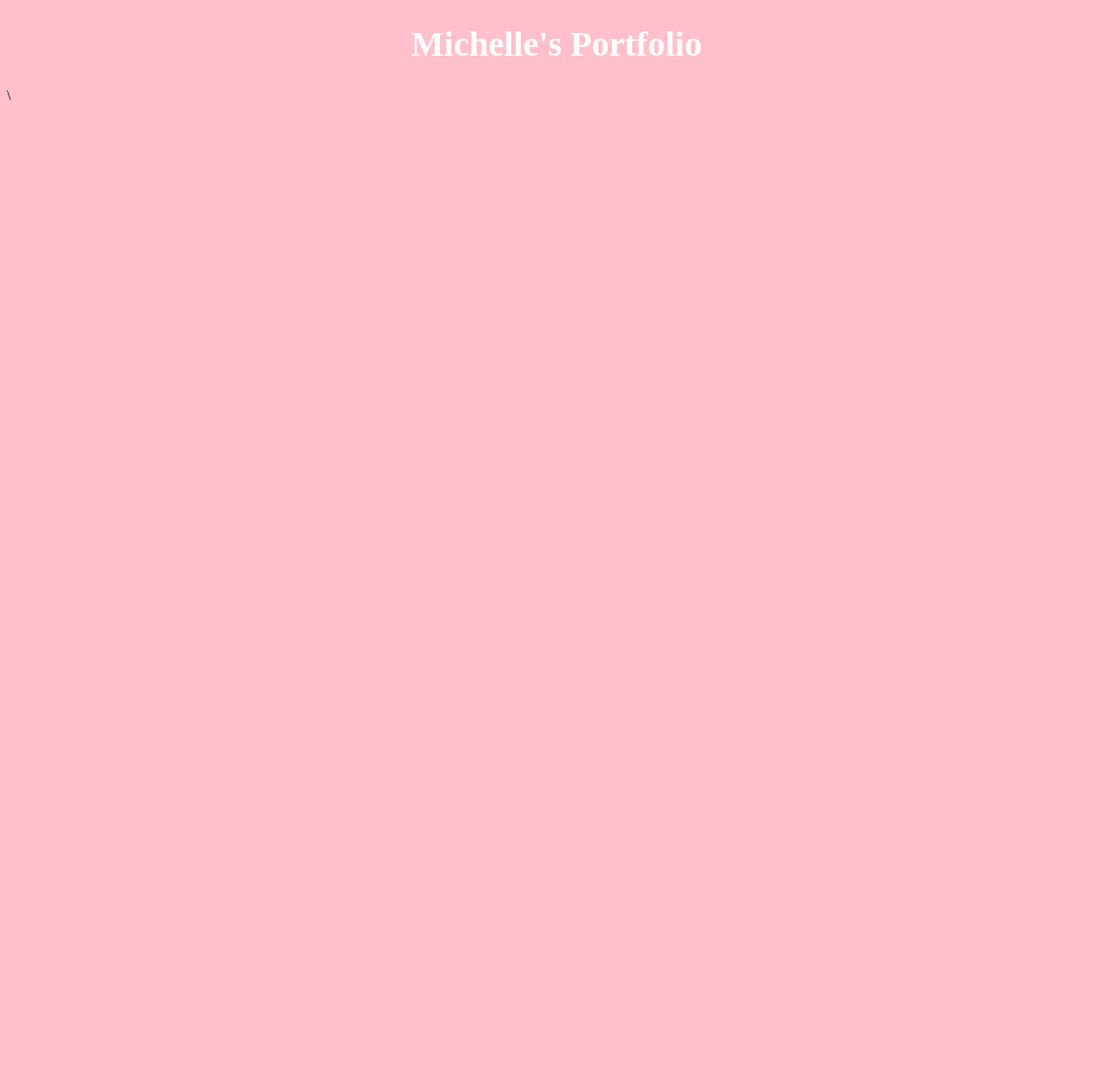
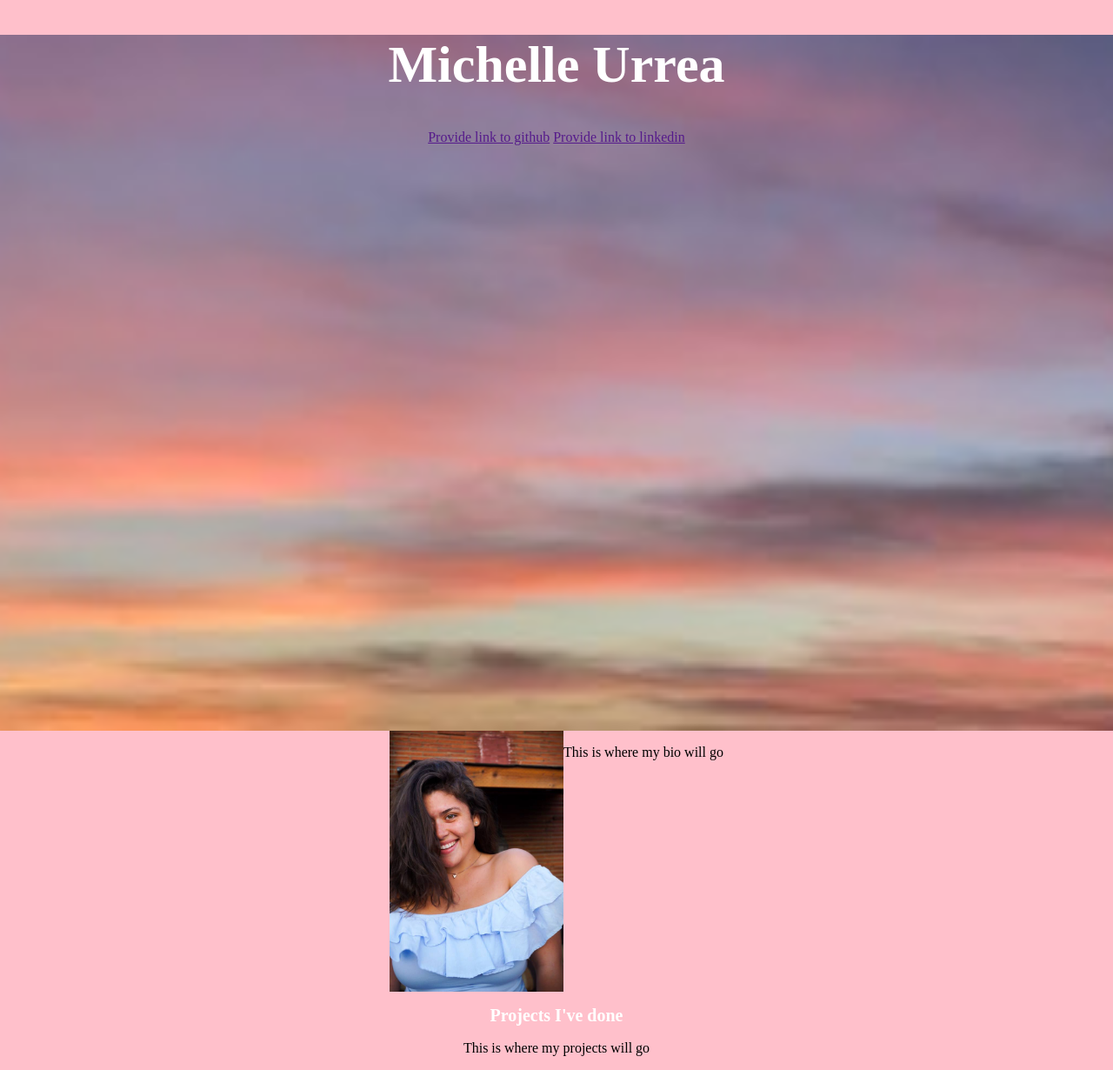
Before and after one commit to michelleurrea/personal-portfolio, a plain HTML site: page index.html in a window 1280 px wide. Shown: the whole page at 87% size. Before the commit the page ends 800 px from the top, so only its background shows below. Drawn offline with Linux system fonts and the light colour scheme; a web font is replaced by a local one.

Commit message:
Planned out the layout of my page

```diff
--- a/index.html
+++ b/index.html
@@ -1,12 +1,28 @@
 <!DOCTYPE html>
 <html>
 <head>
-	<title>Michelle's Portfolio</title>
+	<title>Michelle Urrea</title>
 	<link href='https://fonts.googleapis.com/css?family=Aguafina Script' rel='stylesheet'>
 	<link rel="stylesheet" type="text/css" href="./styles.css">
 </head>
 <body>
-	<h1>Michelle's Portfolio</h1>\
+	<div id="main">
+		<div id="header">
+			<h1>Michelle Urrea</h1>
+		</div>
+		<div id="social-box">
+			<a href="">Provide link to github</a>
+			<a href="">Provide link to linkedin</a>
+		</div>
+	</div>
+	<div id="bio">
+		<img id="portfolio-photo" src="./cover-photo.jpg"/>
+		<p>This is where my bio will go</p>
+	</div>
+	<h2>Projects I've done</h2>
+	<div id="projects">
+		<p>This is where my projects will go</p>
+	</div>
 	<script src="./app.js"></script>
 </body>
 </html>
--- a/styles.css
+++ b/styles.css
@@ -1,10 +1,47 @@
 body{
 	background-color: pink;
+	margin: 0;
+	padding: 0;
 }
 
 h1{
-	font-size: 40px;
+	font-size: 60px;
 	font-family: 'Aguafina Script';
 	color: white;
 	text-align: center;
 }
+
+h2 {
+	font-size: 20px;
+	font-family: 'Aguafina Script';
+	color: white;
+	text-align: center;
+}
+
+#main {
+	min-height: 100vh;
+	background-image: url("background-sinaloa.jpeg");
+	background-size: cover;
+	background-position: top;
+	padding: 0;
+	margin: 0;
+}
+
+#social-box {
+	text-align: center;
+}
+
+#bio {
+	display: flex;
+	flex-direction: row;
+	justify-content: center;
+}
+
+#portfolio-photo {
+	max-height: 45vh;
+	max-width: 25vh;
+}
+
+#projects {
+	text-align: center;
+}
```
Also changed, not shown: background-sinaloa.jpeg (added), cover-photo.jpg (added), lowrider_baile.jpg (added).
